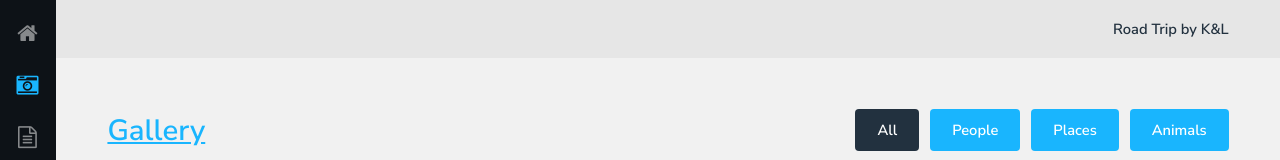
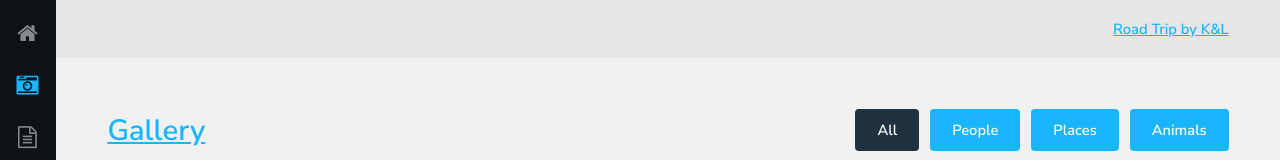
Before and after one commit to ksukhalizka/ksukhalizka.github.io, a plain HTML site: page gallery.html in a window 1280 px wide. Shown: the top 160 px of the page. Drawn offline with Linux system fonts and the light colour scheme.

Commit message:
Update gallery.html

```diff
--- a/gallery.html
+++ b/gallery.html
@@ -31,7 +31,7 @@
 
 					<!-- Header -->
 						<header id="header">
-							<div>Road Trip by K&L <a href="https://https://ksukhalizka.github.io" target="_blank"> </span></div>
+							<div> <a href="https://https://ksukhalizka.github.io" target="_blank"> Road Trip by K&L </span></div>
 						</header>
 
 					<!-- Gallery -->
```
